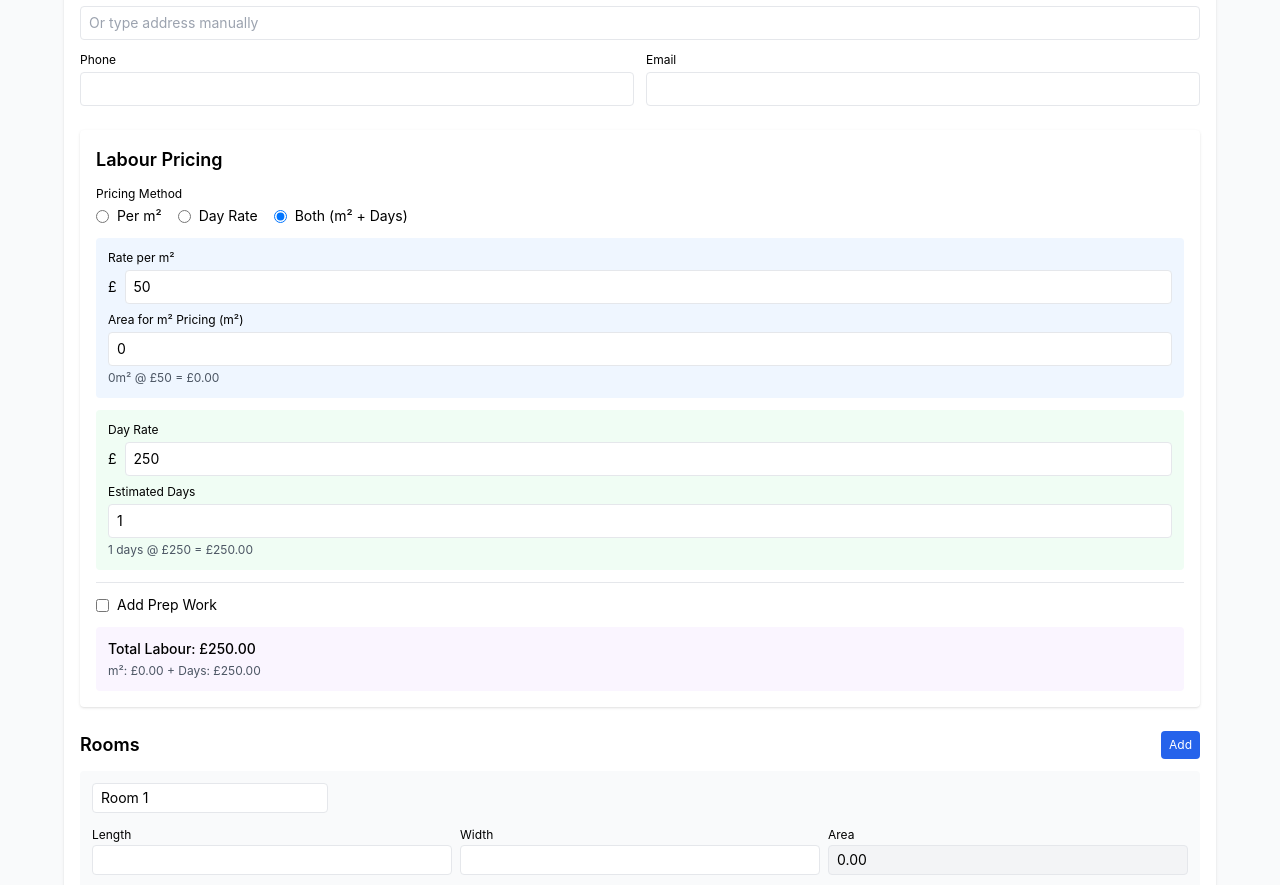
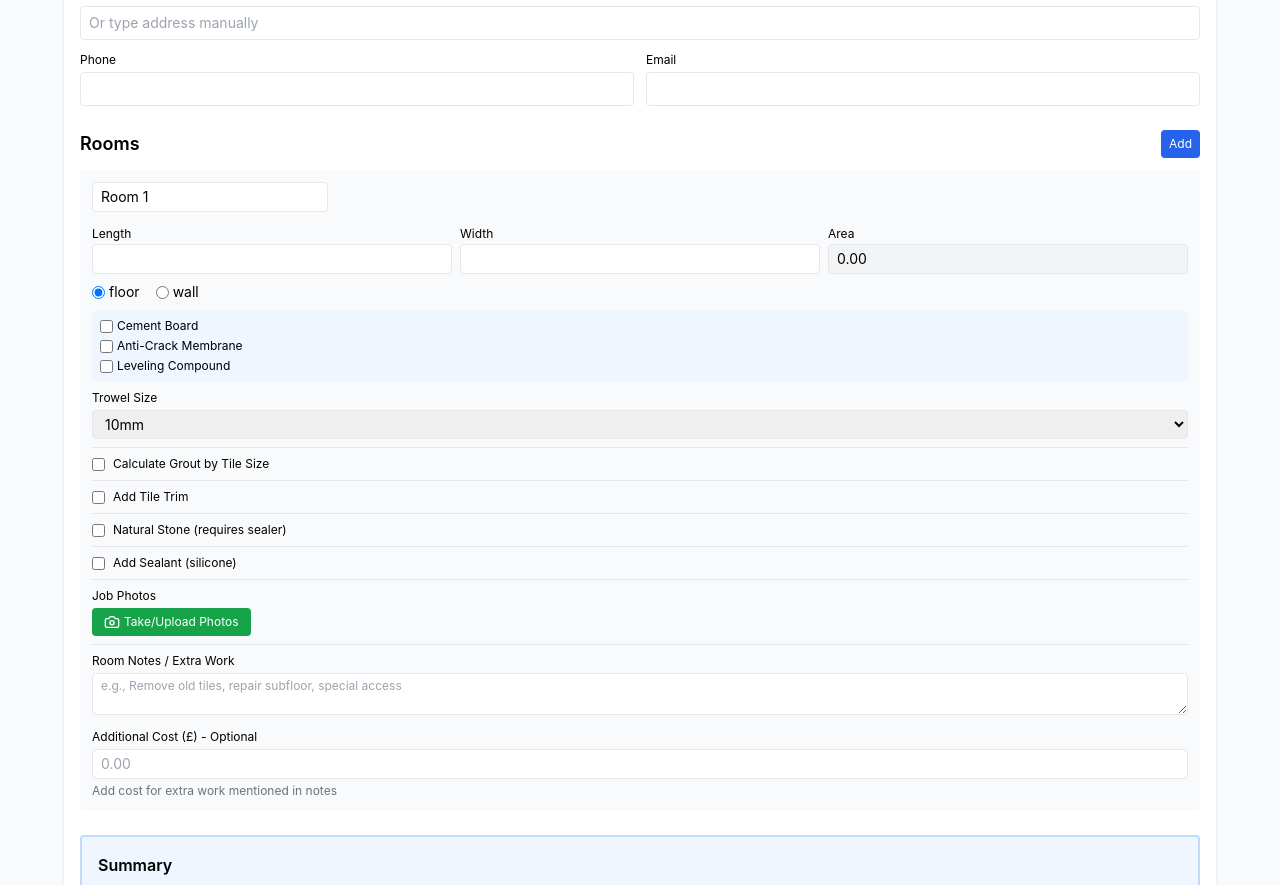
Before and after one commit to kevinwoodley-hash/tiling-estimator, a React (Create React App) app: page / in a window 1280 px wide. Shown: the part 385-1270 px from the top of the page. Built offline with nearby package versions, Linux system fonts and the light colour scheme; the HTML template or start-up script is replaced by a standard one.

Commit message:
Update App.jsx

```diff
--- a/src/App.jsx
+++ b/src/App.jsx
@@ -289,98 +289,6 @@ export default function TilingEstimator() {
                   <div><label className="block text-xs mb-1">Phone</label><input type="text" value={customer.phone} onChange={(e) => setCustomer({...customer, phone: e.target.value})} className="w-full px-2 py-1.5 border rounded text-sm" /></div>
                   <div><label className="block text-xs mb-1">Email</label><input type="text" value={customer.email} onChange={(e) => setCustomer({...customer, email: e.target.value})} className="w-full px-2 py-1.5 border rounded text-sm" /></div>
                 </div>
-              </div>
-            </div>
-
-            {/* Labour Pricing */}
-            <div className="bg-white rounded shadow p-4 mb-6">
-              <h2 className="text-lg font-semibold mb-3">Labour Pricing</h2>
-              <div className="space-y-3">
-                <div>
-                  <label className="block text-xs mb-1">Pricing Method</label>
-                  <div className="flex gap-4">
-                    <label className="flex items-center gap-2 cursor-pointer">
-                      <input type="radio" checked={labour.type === 'm2'} onChange={() => setLabour({...labour, type: 'm2'})} />
-                      <span className="text-sm">Per m²</span>
-                    </label>
-                    <label className="flex items-center gap-2 cursor-pointer">
-                      <input type="radio" checked={labour.type === 'day'} onChange={() => setLabour({...labour, type: 'day'})} />
-                      <span className="text-sm">Day Rate</span>
-                    </label>
-                    <label className="flex items-center gap-2 cursor-pointer">
-                      <input type="radio" checked={labour.type === 'both'} onChange={() => setLabour({...labour, type: 'both'})} />
-                      <span className="text-sm">Both (m² + Days)</span>
-                    </label>
-                  </div>
-                </div>
-
-                {(labour.type === 'm2' || labour.type === 'both') && (
-                  <div className="bg-blue-50 p-3 rounded space-y-2">
-                    <div>
-                      <label className="block text-xs mb-1">Rate per m²</label>
-                      <div className="flex items-center gap-2">
-                        <span className="text-sm">£</span>
-                        <input type="number" step="0.01" value={labour.m2Rate} onChange={(e) => setLabour({...labour, m2Rate: e.target.value})} className="w-full px-2 py-1.5 border rounded text-sm" />
-                      </div>
-                    </div>
-                    {labour.type === 'both' && (
-                      <div>
-                        <label className="block text-xs mb-1">Area for m² Pricing (m²)</label>
-                        <input type="number" step="0.01" value={labour.m2Area} onChange={(e) => setLabour({...labour, m2Area: e.target.value})} className="w-full px-2 py-1.5 border rounded text-sm" placeholder="e.g., 15" />
-                        <p className="text-xs text-gray-600 mt-1">{labour.m2Area || 0}m² @ £{labour.m2Rate} = £{(parseFloat(labour.m2Area || 0) * parseFloat(labour.m2Rate || 0)).toFixed(2)}</p>
-                      </div>
-                    )}
-                    {labour.type === 'm2' && (
-                      <p className="text-xs text-gray-600">Total: {totals.totalArea}m² @ £{labour.m2Rate} = £{totals.m2Cost}</p>
-                    )}
-                  </div>
-                )}
-
-                {(labour.type === 'day' || labour.type === 'both') && (
-                  <div className="bg-green-50 p-3 rounded space-y-2">
-                    <div>
-                      <label className="block text-xs mb-1">Day Rate</label>
-                      <div className="flex items-center gap-2">
-                        <span className="text-sm">£</span>
-                        <input type="number" step="0.01" value={labour.dayRate} onChange={(e) => setLabour({...labour, dayRate: e.target.value})} className="w-full px-2 py-1.5 border rounded text-sm" />
-                      </div>
-                    </div>
-                    <div>
-                      <label className="block text-xs mb-1">Estimated Days</label>
-                      <input type="number" step="0.5" value={labour.daysEstimate} onChange={(e) => setLabour({...labour, daysEstimate: e.target.value})} className="w-full px-2 py-1.5 border rounded text-sm" />
-                      <p className="text-xs text-gray-600 mt-1">{labour.daysEstimate} days @ £{labour.dayRate} = £{totals.dayCost}</p>
-                    </div>
-                  </div>
-                )}
-
-                <div className="pt-3 border-t">
-                  <label className="flex items-center gap-2 mb-2 cursor-pointer">
-                    <input type="checkbox" checked={labour.prepWork} onChange={(e) => setLabour({...labour, prepWork: e.target.checked})} />
-                    <span className="text-sm">Add Prep Work</span>
-                  </label>
-                  {labour.prepWork && (
-                    <div className="bg-yellow-50 p-3 rounded space-y-2">
-                      <div>
-                        <label className="block text-xs mb-1">Hourly Rate (£)</label>
-                        <input type="number" step="0.01" value={labour.prepRate} onChange={(e) => setLabour({...labour, prepRate: e.target.value})} className="w-full px-2 py-1.5 border rounded text-sm" />
-                      </div>
-                      <div>
-                        <label className="block text-xs mb-1">Estimated Hours</label>
-                        <input type="number" step="0.5" value={labour.prepHours} onChange={(e) => setLabour({...labour, prepHours: e.target.value})} className="w-full px-2 py-1.5 border rounded text-sm" />
-                        <p className="text-xs text-gray-600 mt-1">Prep: £{totals.prepCost}</p>
-                      </div>
-                    </div>
-                  )}
-                </div>
-
-                {labour.type === 'both' && (
-                  <div className="bg-purple-50 p-3 rounded">
-                    <p className="text-sm font-medium">Total Labour: £{(parseFloat(totals.m2Cost) + parseFloat(totals.dayCost) + parseFloat(totals.prepCost)).toFixed(2)}</p>
-                    <p className="text-xs text-gray-600 mt-1">
-                      m²: £{totals.m2Cost} + Days: £{totals.dayCost}{parseFloat(totals.prepCost) > 0 ? ` + Prep: £${totals.prepCost}` : ''}
-                    </p>
-                  </div>
-                )}
               </div>
             </div>
 
```
